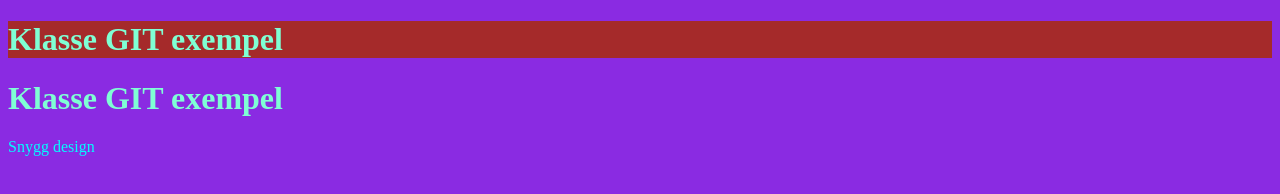
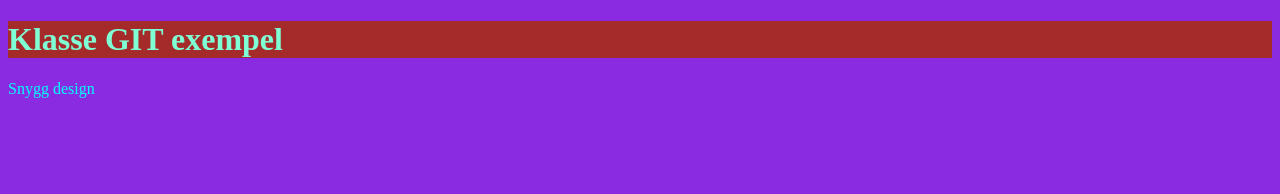
Before and after one commit to Noraapan/prov, a plain HTML site: page index.html in a window 1280 px wide. Drawn offline with Linux system fonts and the light colour scheme.

Commit message:
header change

```diff
--- a/index.html
+++ b/index.html
@@ -12,7 +12,6 @@
     <header>
         <h1>Klasse GIT exempel</h1>
     </header>
-    <h1>Klasse GIT exempel</h1>
     <p>Snygg design</p>
     <script src="script.js"></script>
 </body>
```
